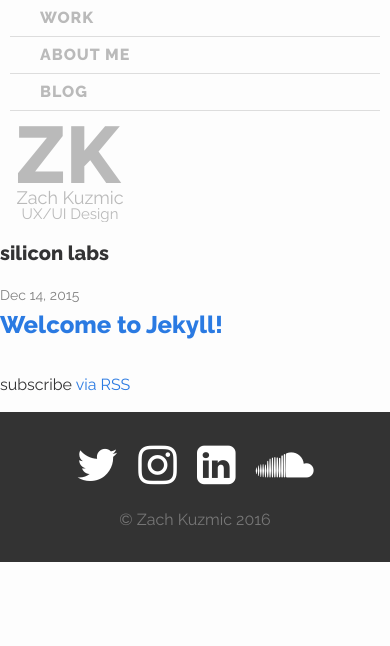
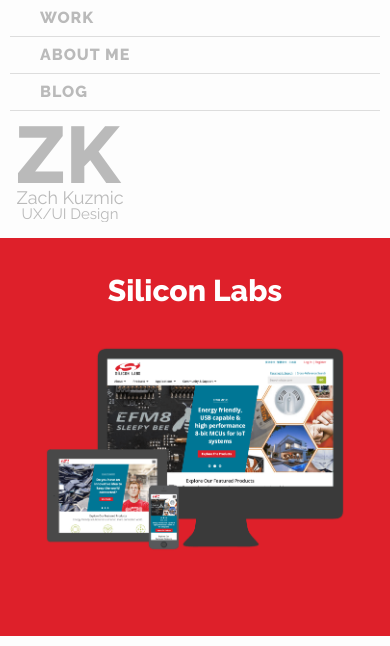
Before and after one commit to zkuzmic/zachkuzmic.com, a Jekyll site: the page built from work/silicon-labs/index.html, in a window 390 px wide. Shown: the top 646 px of the page. Built offline with Jekyll 4.4.1, drawn with Linux system fonts in a browser that asks for light colours; nearby versions of some CDN libraries; some of the changed text lies outside the part shown; grey boxes are pictures that could not be loaded.

Commit message:
work page css

```diff
--- a/_config.yml
+++ b/_config.yml
@@ -3,7 +3,7 @@
 email: zachkuzmic@gmail.com
 description: > # this means to ignore newlines until "baseurl:"
   Zach is a UX Designer based in Austin, Texas who specializes in application and product design. He also does some front-end development and makes music in his free time.
-baseurl: "/zachkuzmic.com/" # the subpath of your site, e.g. /blog/
+baseurl: "" # the subpath of your site, e.g. /blog/
 url: "http://zachkuzmic.com" # the base hostname & protocol for your site
 twitter_username: zkuzmic
 github_username:  zkuzmic
--- a/_includes/footer.html
+++ b/_includes/footer.html
@@ -17,4 +17,5 @@
 <script src="{{ "/js/responsive-nav.min.js" | prepend: site.baseurl }}"></script>
 <script src="{{ "/js/engage.lastfm.js" | prepend: site.baseurl }}"></script>
 <script src="{{ "/js/twitter-fetcher.js" | prepend: site.baseurl }}"></script>
+<script src="{{ "/js/zoom.min.js" | prepend: site.baseurl }}"></script>
 <script src="{{ "/js/main.js" | prepend: site.baseurl }}"></script>
--- a/_sass/pages/_about.scss
+++ b/_sass/pages/_about.scss
@@ -81,7 +81,7 @@
 
 				.lfm_song, .lfm_artist, .lfm_album{
 					font-size: 14px;
-					margin: 0 0 10px;
+					margin: 0 0 6px;
 					padding-left: 22px;
 				}
 
--- /dev/null
+++ b/_sass/pages/_work-pages.scss
@@ -0,0 +1,139 @@
+.work-page{
+	h2{
+		font-family: 'Raleway', sans-serif;
+		font-size: 100px;
+		text-align: center;
+		margin: 0;
+		padding: 30px 0;
+
+		@media (max-width: 900px){
+			font-size: 80px;
+		}
+
+		@media (max-width: 750px){
+			font-size: 30px;
+		}
+	}
+
+	.work-header-section{
+		margin-bottom: 30px;
+
+		img{
+			max-width: 90%;
+			display: block;
+			margin: 0 auto 80px auto;
+			max-height: 700px;
+		}
+		.col-1-3{
+			padding: 0;
+		}
+	}
+
+	.work-item-page-content{
+		margin-bottom: 50px;
+
+		.text-content{
+			font-family: 'Merriweather', serif;
+			font-size: 20px;
+			max-width: 700px;
+			margin: 0 auto;
+			color: #333334;
+			line-height: 1.6;
+			padding-left: 15px;
+			padding-right: 15px;
+
+
+			@media (max-width: 750px){
+				font-size: 16px;
+			}
+
+			.project-link{
+				background: #38a2d3;
+				color: #fff;
+				font-family: 'Raleway', sans-serif;
+				font-weight: bold;
+				text-decoration: none;
+				font-size: 30px;
+				padding: 10px 25px;
+				margin-top: 0;
+				display: inline-block;
+				transition: 0.1s linear all;
+				@media (max-width: 750px){
+					font-size: 16px;
+				}
+
+				&:hover{
+					opacity: 0.8;
+				}
+			}
+
+			h3{
+				font-family: 'Raleway', sans-serif;
+				padding: 0;
+				font-size: 50px;
+				text-align: left;
+				margin-bottom: 35px;
+				margin-top: 65px;
+				line-height: 1;
+				@media (max-width: 750px){
+					font-size:30px;
+				}
+			}
+
+			p{
+
+				a{
+					color: #333334;
+					transition: 0.3s linear all;
+					&:hover{
+						color: #57A3E8;
+					}
+				}
+
+			}
+
+
+			figure{
+				max-width: 100%;
+				margin: 40px 0;
+				background: #eee;
+				border: 1px solid #eee;
+
+				a{
+					text-decoration: none;
+				}
+
+				figcaption{
+					color: #777;
+					padding: 10px 10px;
+					font-size: 13px;
+					font-style: italic;
+				}
+			}
+
+			img{
+				max-width: 100%;
+				margin-bottom: 0;
+				display: block;
+				margin: 0 auto;
+			}
+
+			.back-to-work{
+				float: left;
+				display: block;
+				width: 100%;
+				font-family: 'Raleway', sans-serif;
+				text-decoration: none;
+				font-weight: bold;
+				color: #bababa;
+				transition: 0.3 color linear;
+				transition: color ease 0.3s;
+				margin-top: 40px;
+
+				&:hover{
+					color: #57A3E8;
+				}
+			}
+		}
+	}
+}
--- /dev/null
+++ b/_sass/plugins/_zoom.scss
@@ -0,0 +1,37 @@
+img[data-action="zoom"] {
+  cursor: pointer;
+  cursor: -webkit-zoom-in;
+  cursor: -moz-zoom-in;
+}
+.zoom-img,
+.zoom-img-wrap {
+  position: relative;
+  z-index: 666;
+  -webkit-transition: all 300ms;
+       -o-transition: all 300ms;
+          transition: all 300ms;
+}
+img.zoom-img {
+  cursor: pointer;
+  cursor: -webkit-zoom-out;
+  cursor: -moz-zoom-out;
+}
+.zoom-overlay {
+  z-index: 420;
+  background: #fff;
+  position: fixed;
+  top: 0;
+  left: 0;
+  right: 0;
+  bottom: 0;
+  pointer-events: none;
+  filter: "alpha(opacity=0)";
+  opacity: 0;
+  -webkit-transition:      opacity 300ms;
+       -o-transition:      opacity 300ms;
+          transition:      opacity 300ms;
+}
+.zoom-overlay-open .zoom-overlay {
+  filter: "alpha(opacity=100)";
+  opacity: 1;
+}
--- a/css/main.scss
+++ b/css/main.scss
@@ -47,5 +47,7 @@
         "layout",
         "syntax-highlighting",
         "pages/index",
-        "pages/about"
+        "pages/about",
+        "pages/work-pages",
+        "plugins/zoom"
 ;
--- a/work/silicon-labs/index.html
+++ b/work/silicon-labs/index.html
@@ -1,8 +1,72 @@
 ---
 layout: default
 ---
+<div class="work-page">
+  <section class="width-100 silabs-section work-header-section">
+    <div class="max-width row">
+      <h2>Silicon Labs</h2>
+    </div>
+    <div class="max-width row">
+      <div class="col-1-1">
+        <img class="browser" src="{{ "/img/work/silicon-labs/silabs-devices.png" | prepend: site.baseurl }}" alt="silabs.com responsive website redesign">
+      </div>
+    </div>
+  </section>
+  <section class="work-item-page-content width-100">
+    <div class="row text-content">
+      <div class="col-1-1">
+        <a href="http://silabs.com/" class="project-link" target="_blank">Visit silabs.com <i class="fa fa-angle-right"></i></a>
+        <h3>Project Overview</h3>
+        <p>Silicon Labs is a leading global manufacturer of integrated-circuit products based here in Austin, Texas. Their technology helps power solutions for the Internet of Things, Internet infrastructure, industrial control, consumer and automotive markets.
+        </p>
+        <p>We were tasked with redesigning parts of silabs.com in an attempt to increase sales and improve ease of use across all device types.
+        </p>
+        <h3>The Workshop</h3>
+        <p>We kicked the project off with a day-long workshop at the Silicon Labs office that would help all involved align on:</p>
+        <ol>
+          <li>Business objectives</li>
+          <li>Personas and target audience</li>
+          <li>Content needs</li>
+          <li>Brand characteristics</li>
+        </ol>
+        <p>Workshops like these are a great way to get everyone on the same page early on in a project. A full day of collaboration with the client is invaluable in helping us understand their goals, current pain points, and how we can help them improve their business.
+        </p>
+        <h3>Product Filtering</h3>
+        <p>One of the more complicated sections we were tasked with redesigning was the Microcontroller Units (MCU) product area. Silicon Labs offers hundreds of MCU products in a variety of configurations. Our goal was to display these products in a simple, understandable way that helped users determine the differences between them and ultimately pick which was the right one for their project.
+        </p>
+        <p>After explorations into graphs, matrices, and other visualizations of products, we eventually determined that a product table with dynamic filtering was going to be the best solution. Only the most important parameters were included as to not overload the user with too many options and to help them easily determine which product family was right for their project.
+        </p>
+        <figure>
+          <img data-action="zoom" src="{{ "/img/work/silicon-labs/silabs-filtering.png" | prepend: site.baseurl }}" alt="Silicon Labs product filtering module">
+          <figcaption>An example of the product family filtering module from the 32-bit MCU page </figcaption>
+        </figure>
+        <p>After selecting a product family, the user is then presented with a product matrix that includes a variety of technical specifications for each item. In order to keep the matrix a reasonable size and to help users easily compare specs that varied between individual products, we rolled up all common specifications into a table that lived above the product matrix.
+        </p>
+        <figure>
+          <img data-action="zoom" src="{{ "/img/work/silicon-labs/silabs-matrix.png" | prepend: site.baseurl }}" alt="Silicon Labs product matrix">
+          <figcaption>Product matrix from the Tiny Gecko 32-bit MCU product family page</figcaption>
+        </figure>
+        <h3>Home and Navigation</h3>
+        <p>We also reworked the site’s home page and global navigation in an attempt to help the user focus on the most important navigation items / content.
+        </p>
+        <figure>
+          <img data-action="zoom" src="{{ "/img/work/silicon-labs/silabs-home.png" | prepend: site.baseurl }}" alt="Silicon Labs home page">
+          <figcaption>The new silabs.com homepage </figcaption>
+        </figure>
+        <figure>
+          <img data-action="zoom" src="{{ "/img/work/silicon-labs/silabs-nav.png" | prepend: site.baseurl }}" alt="Silicon Labs navigation menu">
+          <figcaption>An example of the simplified navigation</figcaption>
+        </figure>
 
-<div class="home">
+        <a href="http://silabs.com/" class="project-link" target="_blank">Visit silabs.com <i class="fa fa-angle-right"></i></a>
+        <a href="/#work" class="back-to-work"><i class="fa fa-angle-left"></i> Back to my work</a>
+      </div>
+    </div>
+  </section>
+
+
+
+  <!-- <div class="home">
 
     <h1 class="page-heading">silicon labs</h1>
 
@@ -20,4 +84,5 @@
 
     <p class="rss-subscribe">subscribe <a href="{{ "/feed.xml" | prepend: site.baseurl }}">via RSS</a></p>
 
+  </div> -->
 </div>
```
Also changed, not shown: js/zoom.min.js (added). Lines whose indentation alone changed are shown as unchanged.
